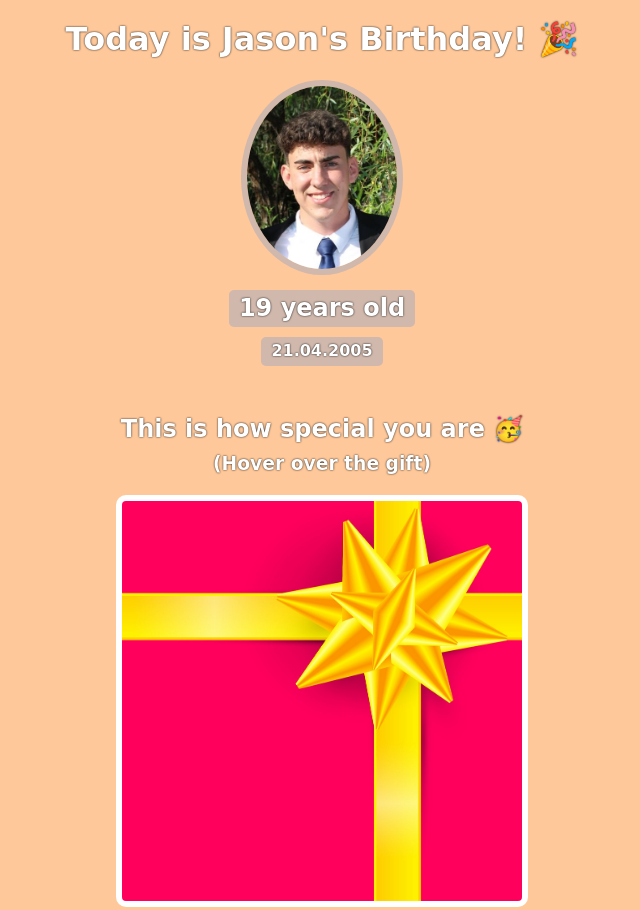
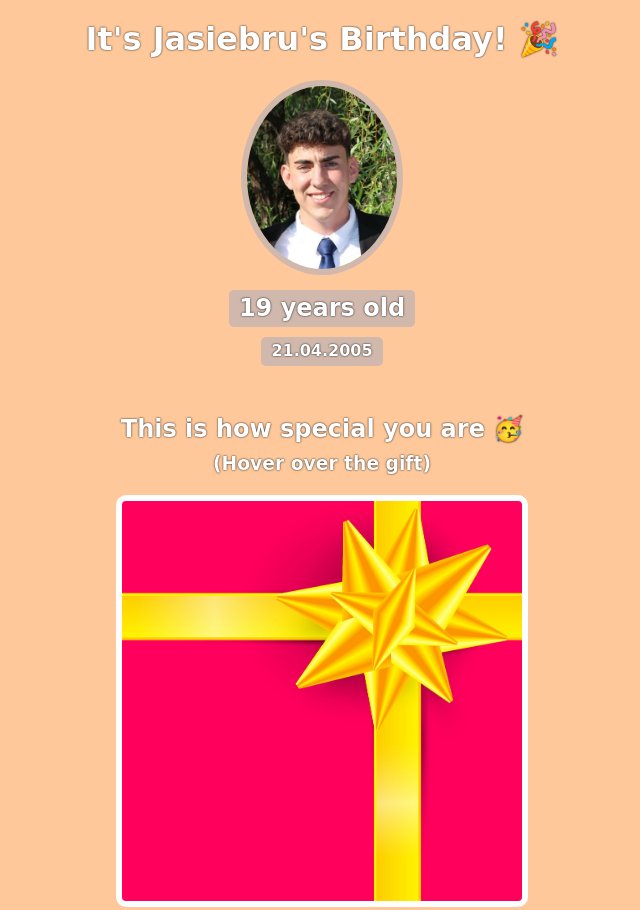
Before and after one commit to Smurfy2605/Birthday-Gift-site, a website built with Vite: page index.html in a window 1280 px wide. Shown: the top 910 px of the page, without its empty margins (318-958 px from the left). Built offline with nearby package versions, Linux system fonts and the light colour scheme; a web font is replaced by a local one.

Commit message:
Changed the h1

```diff
--- a/index.html
+++ b/index.html
@@ -7,7 +7,7 @@
     </head>
     <body>
         <div id="header">
-            <h1>Today is Jason's Birthday! 🎉</h1>
+            <h1>It's Jasiebru's Birthday! 🎉</h1>
             <img id="bff-img" src="images/Jason-crop.jpg">
             <h2 id="bday-age">19 years old</h2>
             <h4 id="bday-date">21.04.2005</h4>
```
